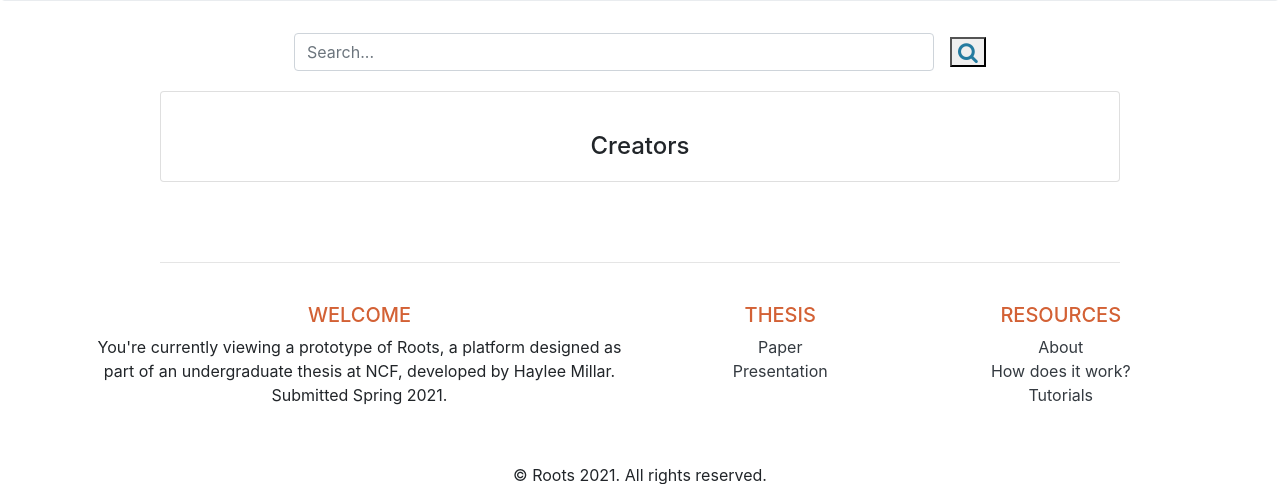
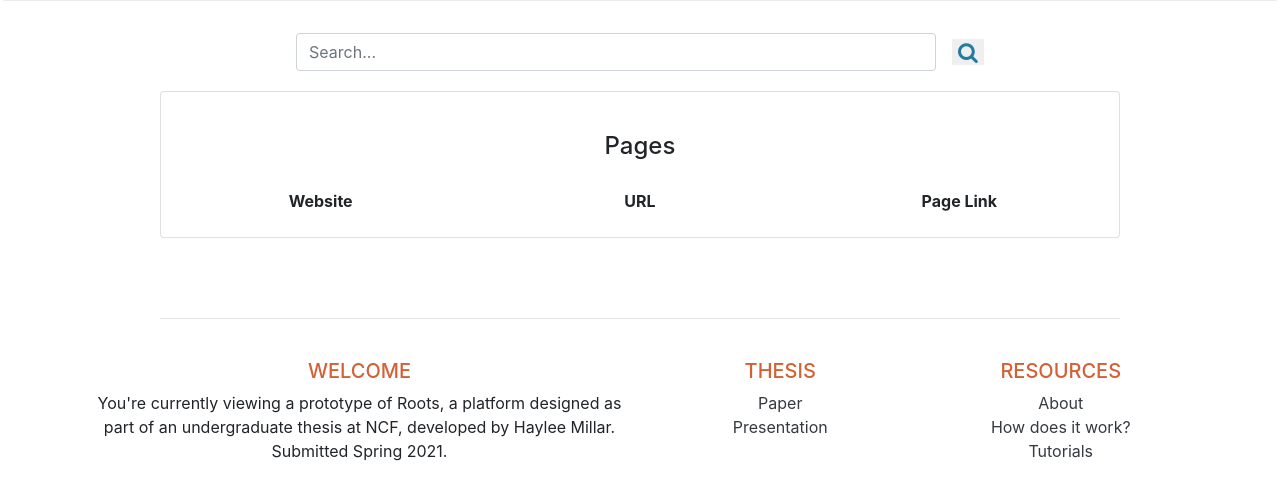
Before and after one commit to hayleemillar/thesis-project, a Symfony app: template templates/media-list.html.twig in a window 1280 px wide. Shown: the part 239-723 px from the top of the page. Run offline with Twig, Linux system fonts and the light colour scheme; the template is opened without the code that fills it, so the values that code supplies are empty; some libraries are stand-ins or nearby versions.

Commit message:
clean up missing edge cases

```diff
--- a/templates/media-list.html.twig
+++ b/templates/media-list.html.twig
@@ -16,19 +16,24 @@ block body %}
                 value="{{ app.request.query.get('q') }}"
                 placeholder="Search..."
             >
-			<button type="submit"><i class="fa fa-search fa-lg" style="color:#247ba0;" aria-hidden="true"></i></button>
+			<button type="submit" style="border:none;margin-top:0px!important;"><i class="fa fa-search fa-lg" style="color:#247ba0;" aria-hidden="true"></i></button>
 		</form>
 
 		<div
 		class="card w-75 mx-auto" style="margin-top:20px;">
-			<h4 class="text-center" style="margin-top:40px;margin-bottom:20px;">Creators</h4>
+			<h4 class="text-center" style="margin-top:40px;margin-bottom:20px;">Pages</h4>
+			<div class="d-flex">
+				<p class="font-weight-bold p-2 flex-fill text-center" style="width:100%">Website</p>
+				<p class="font-weight-bold p-2 flex-fill text-center" style="width:100%">URL</p>
+				<p class="font-weight-bold p-2 flex-fill text-center" style="width:100%">Page Link</p>
+			</div>
 			{% if results %}
 				{% for result in results %}
 					{% set hit = result.result.hit %}
 					{% set page = result.transformed %}
 						{# [{{ ('type_'~article.type)|trans({}, 'blog') }}] {{ article.name }} &raquo; {{ 'score'|trans }} <b>{{ hit._score }}</b> #}
 					<hr>
-					<div class="d-flex" style="margin:1rem;">
+					<div class="d-flex">
 						<p class="p-2 flex-fill text-center" style="width:100%">{{ page.title }}</p>
 						<a class="p-2 flex-fill text-center" style="width:100%" href="{{ page.url }}" class="btn btn-link">{{ page.url }}</p>
 						<p class="p-2 flex-fill text-center" style="width:100%"><a class="btn btn-secondary" href="/page/{{ page.id }}">view</a></p>
@@ -38,7 +43,7 @@ block body %}
 			{% if pages %}
 				{% for page in pages %}
 					<hr>
-					<div class="d-flex" style="margin:1rem;">
+					<div class="d-flex">
 						<p class="p-2 flex-fill text-center" style="width:100%">{{ page.title }}</p>
 						<a class="p-2 flex-fill text-center" style="width:100%" href="{{ page.url }}" class="btn btn-link">{{ page.url }}</p>
 						<p class="p-2 flex-fill text-center" style="width:100%"><a class="btn btn-secondary" href="/page/{{ page.id }}">view</a></p>
--- a/templates/page.html.twig
+++ b/templates/page.html.twig
@@ -45,7 +45,9 @@
 				<hr style="margin-top:2em;margin-bottom:2rem;">
 
 				<h3>Subscription Tiers
-				<button type="button" class="btn btn-blue mx-auto" onclick="$('#addModal').modal('toggle');">add</button>
+				{% if owner %}
+					<button type="button" class="btn btn-blue mx-auto" onclick="$('#addModal').modal('toggle');">add</button>
+				{% endif %}
 				</h3>
 				<div class="d-flex justify-content-around">
 					{% for tier in tiers %}
```
